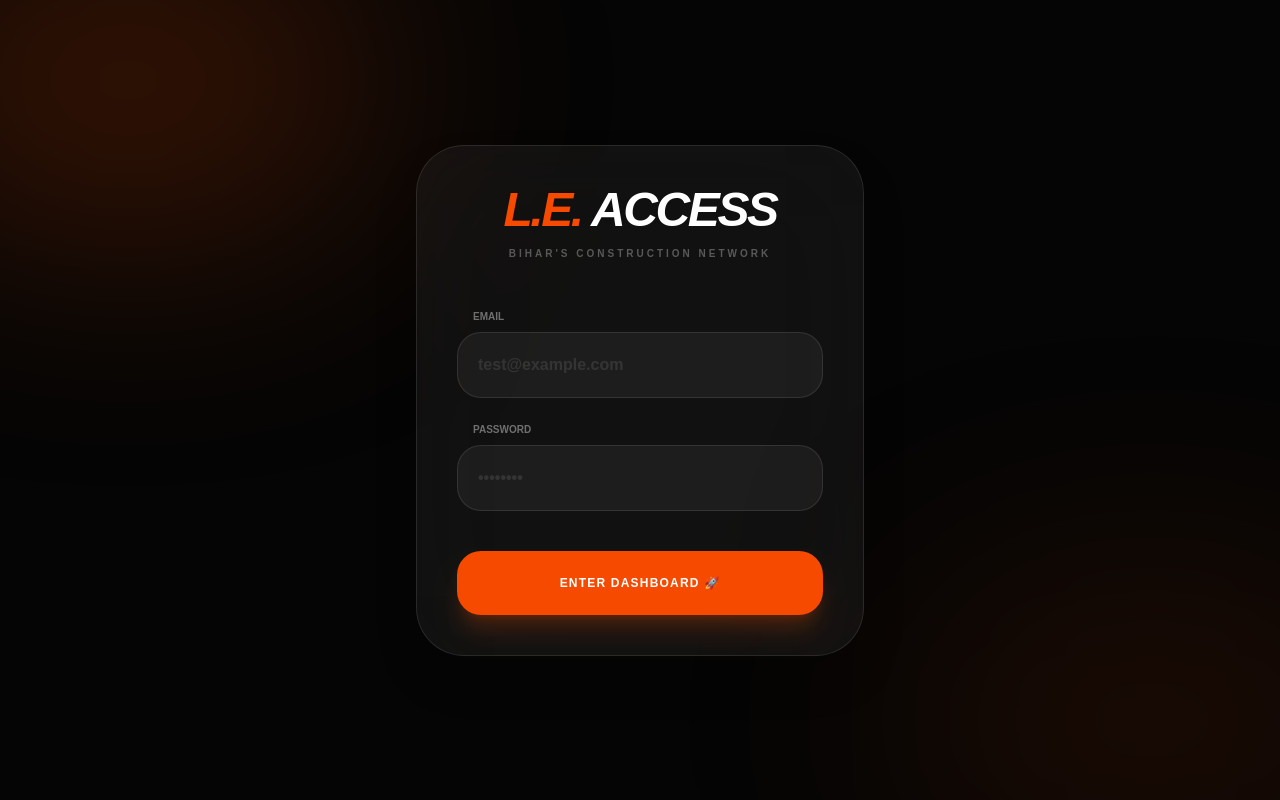
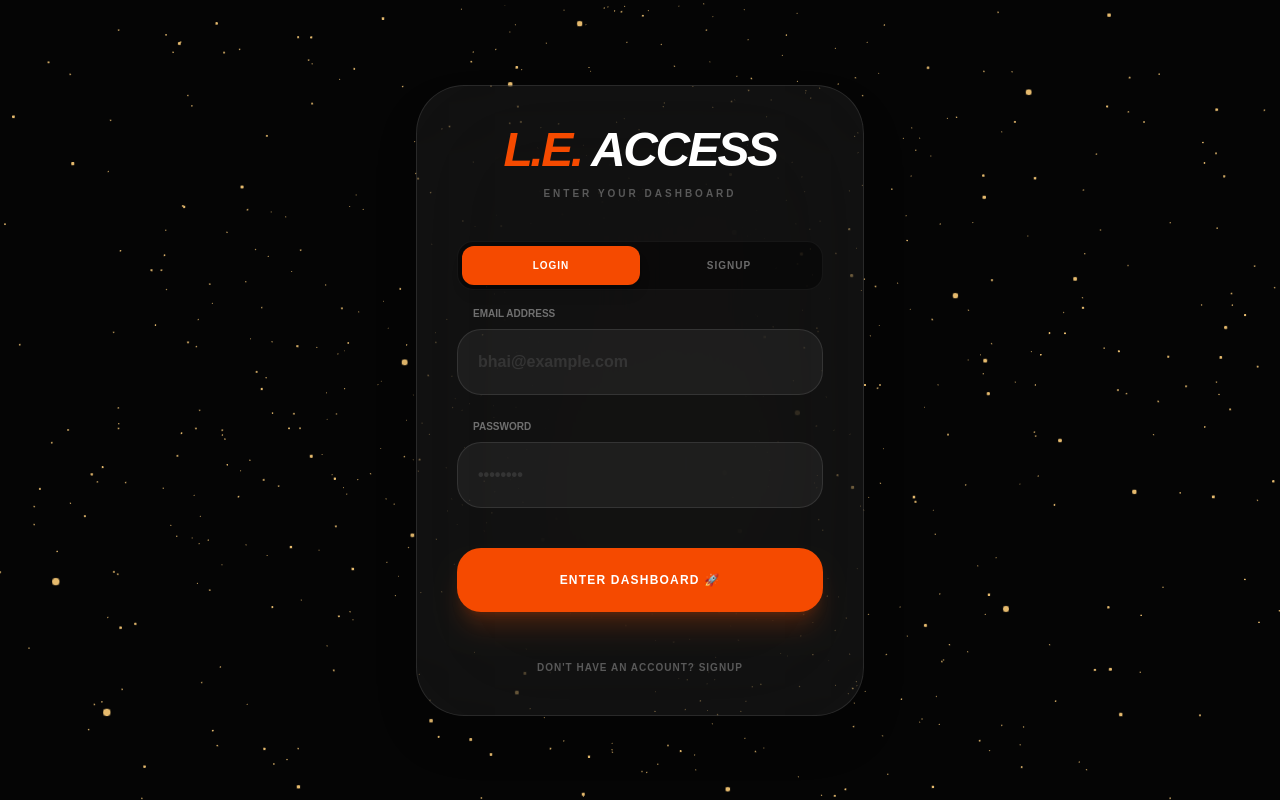
Before and after one commit to srijansarvshresth3304/leftover-exchange, a Next.js app: page /login in a window 1280 px wide. Built offline with nearby package versions, Linux system fonts and the light colour scheme; no server answers.

Commit message:
added signup feature🌌🏗️

```diff
--- a/app/login/page.tsx
+++ b/app/login/page.tsx
@@ -1,40 +1,108 @@
 "use client";
-import { useState } from "react";
+import { useState, useRef } from "react";
 import { supabase } from "@/lib/supabase";
 import { useRouter } from "next/navigation";
+import { Canvas, useFrame } from "@react-three/fiber";
+import { Points, PointMaterial } from "@react-three/drei";
+import * as THREE from 'three';
+// @ts-ignore
+import * as random from "maath/random/dist/maath-random.esm";
 
-export default function LoginPage() {
+function Stars() {
+  const ref = useRef<THREE.Points>(null!);
+  const [sphere] = useState(() => {
+    const data = new Float32Array(5000);
+    return random.inSphere(data, { radius: 1.5 });
+  });
+  useFrame((state, delta) => {
+    if (ref.current) {
+      ref.current.rotation.x -= delta / 10;
+      ref.current.rotation.y -= delta / 15;
+    }
+  });
+  return (
+    <group rotation={[0, 0, Math.PI / 4]}>
+      <Points ref={ref} positions={sphere} stride={3} frustumCulled={false}>
+        <PointMaterial transparent color="#ea580c" size={0.005} sizeAttenuation={true} depthWrite={false} />
+      </Points>
+    </group>
+  );
+}
+
+export default function AuthPage() {
+  const [isSignup, setIsSignup] = useState(false); // Toggle state
   const [email, setEmail] = useState("");
   const [password, setPassword] = useState("");
   const [loading, setLoading] = useState(false);
   const router = useRouter();
 
-  const handleLogin = async () => {
-    if (!email || !password) { alert("Bhai, dono dalo!"); return; }
+  const handleAuth = async () => {
+    if (!email || !password) { alert("Bhai, details toh dalo!"); return; }
     setLoading(true);
-    const { error } = await supabase.auth.signInWithPassword({ email, password });
-    if (error) { alert("Login Error: " + error.message); }
-    else { router.push("/"); setTimeout(() => window.location.reload(), 500); }
-    setLoading(false);
+
+    try {
+      if (isSignup) {
+        // --- SIGNUP LOGIC ---
+        const { data, error } = await supabase.auth.signUp({
+          email,
+          password,
+          options: {
+            emailRedirectTo: `${window.location.origin}/auth/callback`,
+          },
+        });
+        if (error) throw error;
+        alert("Signup Successful! Bhai, apna email check karo verification link ke liye.");
+      } else {
+        // --- LOGIN LOGIC ---
+        const { error } = await supabase.auth.signInWithPassword({ email, password });
+        if (error) throw error;
+        router.push("/");
+        setTimeout(() => window.location.reload(), 500);
+      }
+    } catch (err: any) {
+      alert("Error: " + err.message);
+    } finally {
+      setLoading(false);
+    }
   };
 
   return (
     <main className="min-h-screen bg-[#050505] text-white flex items-center justify-center p-6 relative overflow-hidden">
-      <div className="absolute top-[-10%] left-[-10%] w-[40%] h-[40%] bg-orange-600/20 blur-[120px] rounded-full"></div>
-      <div className="absolute bottom-[-10%] right-[-10%] w-[40%] h-[40%] bg-orange-600/10 blur-[120px] rounded-full"></div>
+      <div className="fixed inset-0 z-0 pointer-events-none">
+        <Canvas camera={{ position: [0, 0, 1] }}><Stars /></Canvas>
+      </div>
 
       <div className="max-w-md w-full relative z-10">
         <div className="bg-white/5 backdrop-blur-3xl rounded-[3rem] p-10 border border-white/10 shadow-2xl">
-          <div className="text-center mb-12">
-            <h1 className="text-5xl font-black text-orange-600 italic tracking-tighter leading-none mb-3">L.E. <span className="text-white">ACCESS</span></h1>
-            <p className="text-white/30 font-bold uppercase tracking-[0.3em] text-[10px]">Bihar's Construction Network</p>
+          <div className="text-center mb-10">
+            <h1 className="text-5xl font-black text-orange-600 italic tracking-tighter leading-none mb-3">
+              L.E. <span className="text-white">{isSignup ? "SIGNUP" : "ACCESS"}</span>
+            </h1>
+            <p className="text-white/30 font-bold uppercase tracking-[0.3em] text-[10px]">
+              {isSignup ? "Create your dealer account" : "Enter your dashboard"}
+            </p>
           </div>
 
           <div className="space-y-6">
+            <div className="flex bg-black/40 p-1 rounded-2xl mb-4 border border-white/5">
+              <button
+                onClick={() => setIsSignup(false)}
+                className={`flex-1 py-3 rounded-xl text-[10px] font-black uppercase tracking-widest transition-all ${!isSignup ? 'bg-orange-600 text-white shadow-lg' : 'text-white/40 hover:text-white'}`}
+              >
+                Login
+              </button>
+              <button
+                onClick={() => setIsSignup(true)}
+                className={`flex-1 py-3 rounded-xl text-[10px] font-black uppercase tracking-widest transition-all ${isSignup ? 'bg-orange-600 text-white shadow-lg' : 'text-white/40 hover:text-white'}`}
+              >
+                Signup
+              </button>
+            </div>
+
             <div>
-              <label className="text-[10px] font-black uppercase text-white/40 ml-4 mb-2 block">Email</label>
+              <label className="text-[10px] font-black uppercase text-white/40 ml-4 mb-2 block">Email Address</label>
               <input
-                type="email" placeholder="test@example.com"
+                type="email" placeholder="bhai@example.com"
                 className="w-full p-5 bg-white/5 border border-white/10 focus:border-orange-500 rounded-3xl outline-none transition-all font-bold text-white placeholder:text-white/10"
                 value={email} onChange={(e) => setEmail(e.target.value)}
               />
@@ -47,12 +115,17 @@ export default function LoginPage() {
                 value={password} onChange={(e) => setPassword(e.target.value)}
               />
             </div>
+
             <button
-              onClick={handleLogin} disabled={loading}
+              onClick={handleAuth} disabled={loading}
               className="w-full bg-orange-600 text-white py-6 rounded-3xl font-black text-xs uppercase tracking-widest shadow-xl shadow-orange-600/20 hover:bg-orange-500 transition-all active:scale-95 mt-4"
             >
-              {loading ? "VERIFYING..." : "ENTER DASHBOARD 🚀"}
+              {loading ? "PROCESSING..." : isSignup ? "CREATE ACCOUNT ✨" : "ENTER DASHBOARD 🚀"}
             </button>
+
+            <p className="text-center text-[10px] text-white/30 font-bold uppercase tracking-widest mt-6 cursor-pointer hover:text-orange-500 transition-colors" onClick={() => setIsSignup(!isSignup)}>
+              {isSignup ? "Already have an account? Login" : "Don't have an account? Signup"}
+            </p>
           </div>
         </div>
       </div>
```
